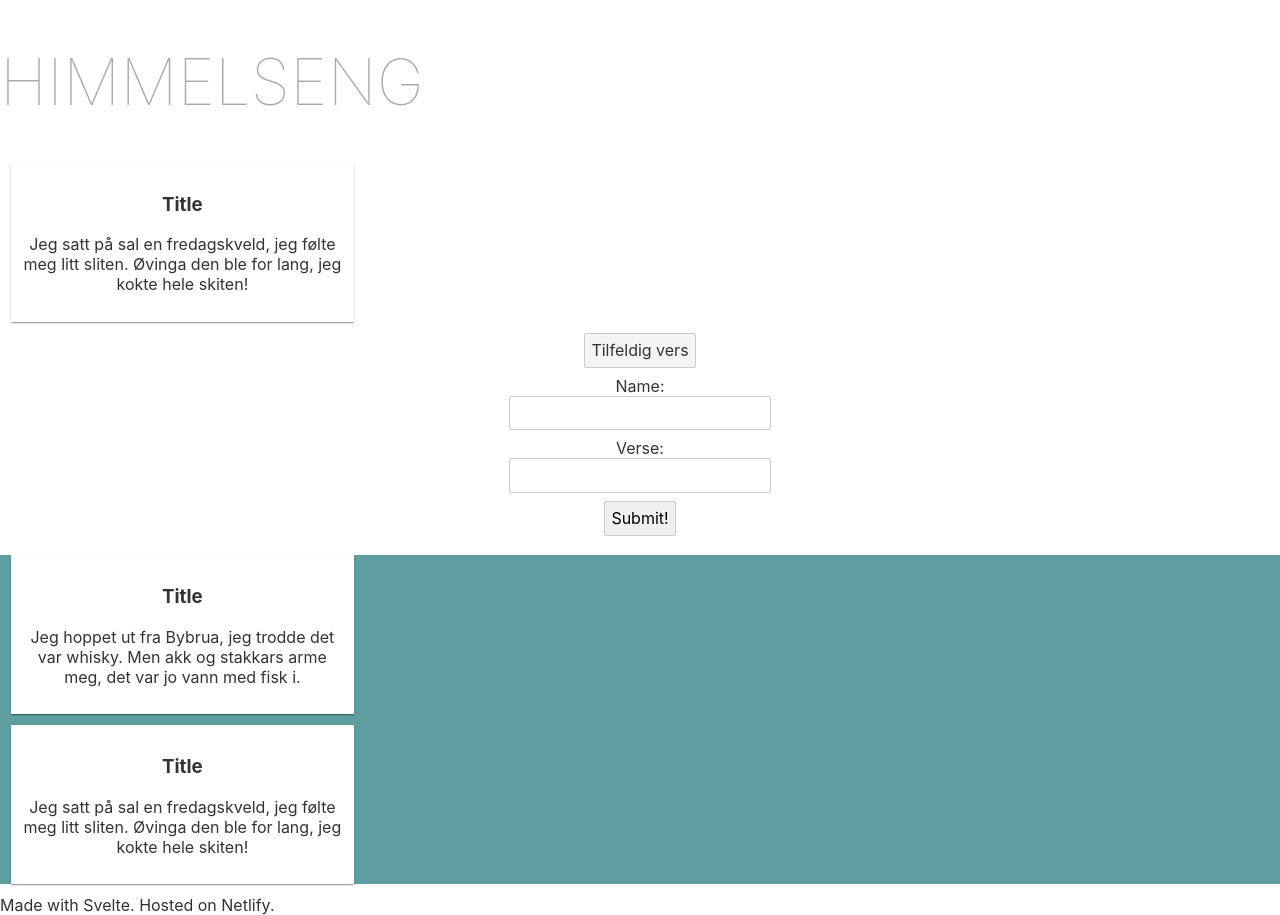
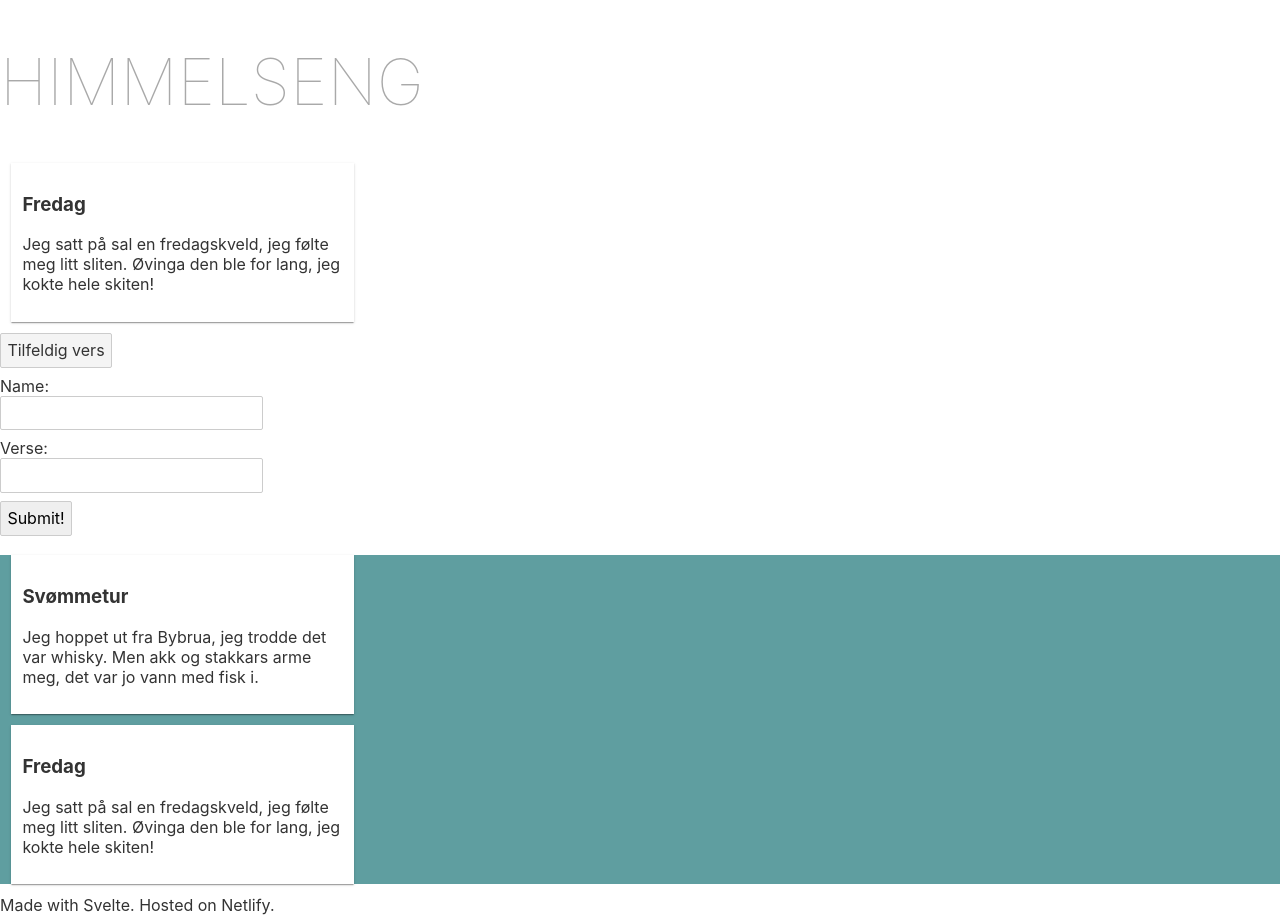
Before and after one commit to sverrejb/himmelseng, a Svelte app: page / in a window 1280 px wide. Built offline with nearby package versions, Linux system fonts and the light colour scheme.

Commit message:
title on verses

```diff
--- a/src/AllVerses.svelte
+++ b/src/AllVerses.svelte
@@ -12,6 +12,6 @@ section {
 
 <section>
   {#each verses as verse}
-    <Verse rverse={verse.text} />
+    <Verse verse={verse} />
   {/each}
 </section>
--- a/src/App.svelte
+++ b/src/App.svelte
@@ -6,7 +6,6 @@
 
 <style>
   main {
-    text-align: center;
     padding: 1em;
     max-width: 90vw;
     margin: 0 auto;
--- a/src/RandomVerse.svelte
+++ b/src/RandomVerse.svelte
@@ -2,12 +2,12 @@
   import Verse from "./Verse.svelte";
   import verses from "./verses-fixture.json";
   export const title = "foo";
-  export const txt = verses[Math.floor(Math.random() * verses.length)].text;
+  export let randomVerse = verses[Math.floor(Math.random() * verses.length)];
 </script>
 
 <style>
 
 </style>
 
-<Verse rverse={txt} />
+<Verse verse={randomVerse} />
 <button>Tilfeldig vers</button>
--- a/src/Verse.svelte
+++ b/src/Verse.svelte
@@ -1,5 +1,5 @@
 <script>
-  export let rverse = "Placeholder text";
+  export let verse = {text: "Placholder", title: "Foo"};
 </script>
 
 <style>
@@ -14,6 +14,6 @@
 </style>
 
 <div>
-  <h3>Title</h3>
-  <p>{rverse}</p>
+  <h3>{verse.title}</h3>
+  <p>{verse.text}</p>
 </div>
```
